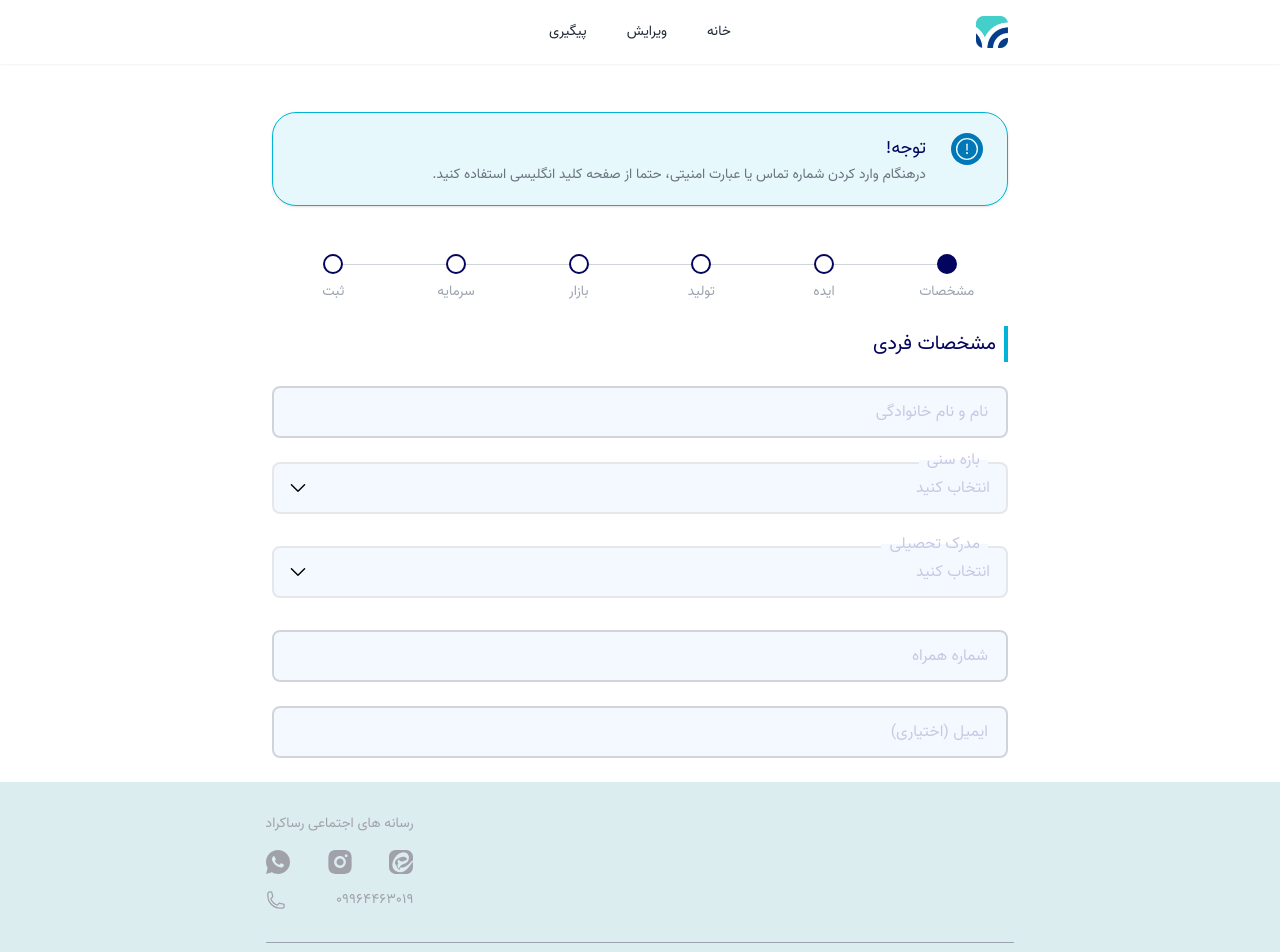
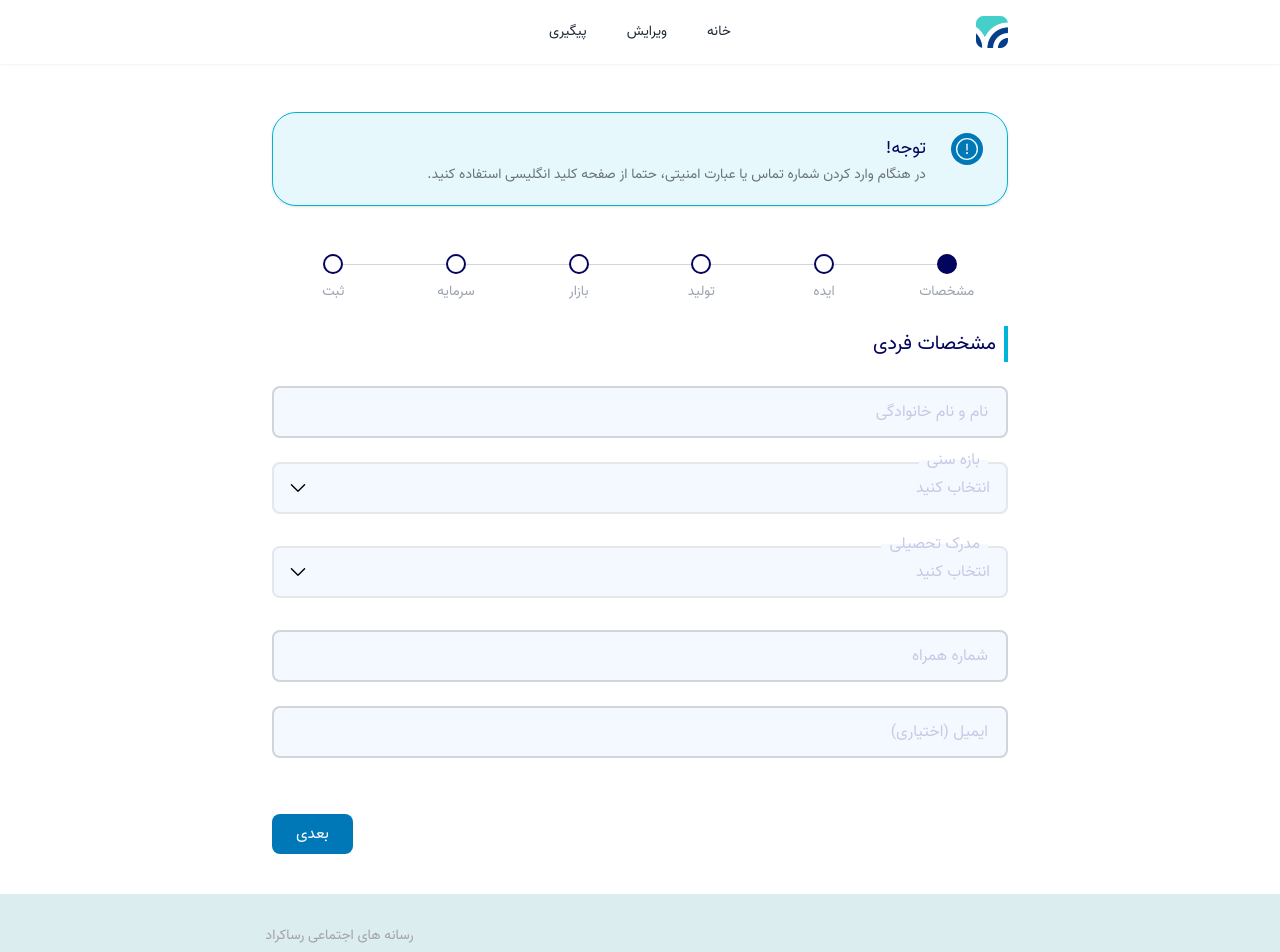
Before and after one commit to pouria-drd/rasacrowd, a Next.js app: page /survey/personal in a window 1280 px wide. Shown: the top 952 px of the page. Built offline with nearby package versions, Linux system fonts and the light colour scheme.

Commit message:
changed the way of handling index changes and created idea form

```diff
--- a/app/components/Navbar.tsx
+++ b/app/components/Navbar.tsx
@@ -24,7 +24,7 @@ const Navbar = () => {
                         ویرایش
                     </Link>
 
-                    <Link href={""} className={`${router == "/" ? "active" : 'nav-link'}`} >
+                    <Link href={"/"} className={`${router == "/" ? "active" : 'nav-link'}`} >
                         خانه
                     </Link>
                 </div>
--- a/app/components/SurveyLinkCard.tsx
+++ b/app/components/SurveyLinkCard.tsx
@@ -6,12 +6,13 @@ import ArrowIcon from "./icons/ArrowIcon";
 interface SurveyLinkCardProps {
     title: string;
     text: string;
+    href: string;
     badgeColor?: 'green' | 'blue' | 'orange';
 }
 
-const SurveyLinkCard = ({ title, text, badgeColor = 'green' }: SurveyLinkCardProps) => {
+const SurveyLinkCard = ({ title, text, href, badgeColor = 'green' }: SurveyLinkCardProps) => {
     return (
-        <Link href={""} className="bg-rasa-blue-50 font-vazir hover:shadow-md transition-all
+        <Link href={href} className="bg-rasa-blue-50 font-vazir hover:shadow-md transition-all
         flex
         rounded-md w-full p-4">
 
@@ -37,7 +38,6 @@ const SurveyLinkCard = ({ title, text, badgeColor = 'green' }: SurveyLinkCardPro
                     </p>
                 </div>
             </div>
-
         </Link>
     )
 }
--- a/app/components/alerts/Alert.tsx
+++ b/app/components/alerts/Alert.tsx
@@ -74,7 +74,7 @@ const Alert = (props: AlertProps) => {
 
     return (
         <div
-            className={`font-vazir border
+            className={`font-vazir border cursor-default
             ${handleColor('bg')} ${handleColor("border")}
             flex flex-row-reverse items-center justify-end
             rounded-3xl shadow px-6 py-5`}>
--- a/app/components/checkbox/CheckboxGroup.tsx
+++ b/app/components/checkbox/CheckboxGroup.tsx
@@ -1,18 +1,13 @@
-'use client';
-
-import { useState } from "react";
 import Checkbox from "./Checkbox";
 
 interface CheckboxGroupProps {
     checkboxLabels: string[];
+    selectedIndex: number;
     onSelectionChange: (selectedIndexes: number) => void;
 }
 
 const CheckboxGroup = (props: CheckboxGroupProps) => {
-    const [selectedCheckbox, setSelectedCheckbox] = useState<number>(0);
-
     const handleCheckboxClick = (index: number) => {
-        setSelectedCheckbox(index);
         props.onSelectionChange(index);
     };
 
@@ -22,7 +17,7 @@ const CheckboxGroup = (props: CheckboxGroupProps) => {
             isStart={index === 0}
             key={index}
             label={label}
-            isSelected={selectedCheckbox === index}
+            isSelected={props.selectedIndex === index}
             onClick={() => handleCheckboxClick(index)}
         />
     ));
--- /dev/null
+++ b/app/components/inputs/TextArea.tsx
@@ -0,0 +1,7 @@
+const TextArea = () => {
+    return (
+        <div>TextArea</div>
+    )
+}
+
+export default TextArea
--- a/app/page.tsx
+++ b/app/page.tsx
@@ -7,13 +7,13 @@ function Home() {
     <main className="flex flex-col gap-4 w-full">
       <Banner />
 
-      <SurveyLinkCard title="پرسشنامه فردی" badgeColor="green"
+      <SurveyLinkCard title="پرسشنامه فردی" href="/survey/personal" badgeColor="green"
         text="افرادی که ایده ای را راه اندازی کرده یا قصد راه اندازی آن را دارند." />
 
-      <SurveyLinkCard title="پرسشنامه شرکت ها" badgeColor="blue"
+      <SurveyLinkCard title="پرسشنامه شرکت ها" href="/" badgeColor="blue"
         text="شرکت یا استارتاپ هایی که قصد توسعه محصولات یا خدمات خود را دارند." />
 
-      <SurveyLinkCard title="پرسشنامه ادارات" badgeColor="orange"
+      <SurveyLinkCard title="پرسشنامه ادارات" href="/" badgeColor="orange"
         text="ادارات و سازمان های دولتی که طرحی برای فرصت های سرمایه گذاری دارند." />
 
       <Supporters />
--- a/app/survey/components/SectionTitle.tsx
+++ b/app/survey/components/SectionTitle.tsx
@@ -11,7 +11,7 @@ const SectionTitle = (props: SectionTitleProps) => {
     return (
         <>
             <div
-                className="
+                className="cursor-default
                 flex items-center justify-end gap-2">
 
                 <h2 className="text-rasa-blue-800 text-lg sm:text-xl">
--- /dev/null
+++ b/app/survey/personal/forms/IdeaForm.tsx
@@ -0,0 +1,17 @@
+import Input from "@/app/components/inputs/Input";
+import SectionTitle from "../../components/SectionTitle";
+import { Dropdown } from "@/app/components/dropdowns/Dropdown";
+
+const IdeaForm = () => {
+
+
+    return (
+        <>
+            <SectionTitle title="شرح ایده" />
+
+            <Input placeHolder="عنوان ایده" />
+        </>
+    )
+}
+
+export default IdeaForm
--- a/app/survey/personal/page.tsx
+++ b/app/survey/personal/page.tsx
@@ -1,32 +1,64 @@
 'use client';
 
-import { useState } from "react";
+import { ReactNode, useState } from "react";
 import Alert from "@/app/components/alerts/Alert";
 import CheckboxGroup from "@/app/components/checkbox/CheckboxGroup";
+
+import IdeaForm from "./forms/IdeaForm";
 import PersonalInformationForm from "./forms/PersonalInformationForm";
 
 const Personal = () => {
-    const checkboxLabels = ["مشخصات", "ایده", "تولید", "بازار", "سرمایه", "ثبت"]
+    const checkboxLabels = ["مشخصات", "ایده", "تولید", "بازار", "سرمایه", "ثبت"];
 
-    const [selectedCheckboxes, setSelectedCheckboxes] = useState<number>(0);
+    const sections: ReactNode[] = [
+        <PersonalInformationForm />,
+        <IdeaForm />
+    ];
 
-    const handleCheckboxSelection = (selectedIndexes: number) => {
-        setSelectedCheckboxes(selectedIndexes);
+    const [selectedSection, setSelectedSection] = useState<ReactNode>(sections[0]);
+    const [currentSectionIndex, setCurrentSectionIndex] = useState<number>(0);
+
+    const handleOnSelectionChange = (index: number) => {
+        setSelectedSection(sections[index]);
+        setCurrentSectionIndex(index);
+    }
+
+    const handleNextSelection = () => {
+        const nextIndex = currentSectionIndex + 1;
+
+        if (nextIndex < sections.length) {
+            setSelectedSection(sections[nextIndex]);
+            setCurrentSectionIndex(nextIndex);
+        }
     }
 
     return (
-        <div className="flex flex-col gap-8 font-vazir">
-            <Alert title="توجه!" type="info"
-                message="درهنگام وارد کردن شماره تماس یا عبارت امنیتی، حتما از صفحه کلید انگلیسی استفاده کنید." />
+        <div className="font-vazir
+        flex flex-col gap-8 pb-10">
+            <Alert
+                title="توجه!"
+                type="info"
+                message="در هنگام وارد کردن شماره تماس یا عبارت امنیتی، حتما از صفحه کلید انگلیسی استفاده کنید."
+            />
 
             <div className="flex flex-col gap-6 pt-4 pb-6">
-                <CheckboxGroup checkboxLabels={checkboxLabels} onSelectionChange={(idx) => handleCheckboxSelection(idx)} />
+                <CheckboxGroup
+                    checkboxLabels={checkboxLabels}
+                    selectedIndex={currentSectionIndex}
+                    onSelectionChange={(idx) => handleOnSelectionChange(idx)}
+                />
 
-                {selectedCheckboxes === 0 && <PersonalInformationForm />}
-                {selectedCheckboxes === 1 && <div>esjnhsrgfedhyh</div>}
+                {selectedSection}
             </div>
+
+            <button
+                onClick={handleNextSelection}
+                className="bg-rasa-blue-600 text-white rounded-lg px-6 py-2 w-fit"
+            >
+                بعدی
+            </button>
         </div>
-    )
-}
+    );
+};
 
-export default Personal
+export default Personal;
```
